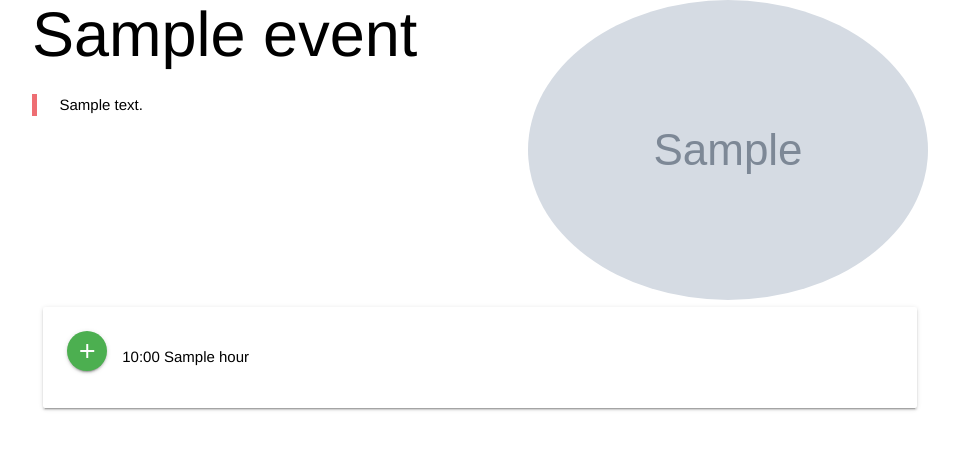
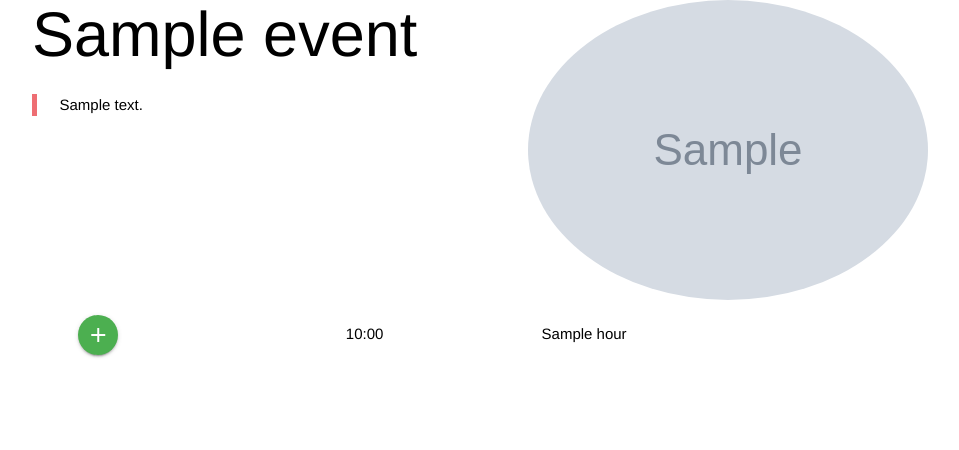
Before and after one commit to Michcioperz/plansza, a Django app: template plansza/templates/plansza/event_details.html in a window 1280 px wide. Shown: the part 96-546 px from the top of the page, without its empty margins (160-1119 px from the left). Run offline with Django 3.2, Linux system fonts and the light colour scheme; the template is opened without the code that fills it: most values are stand-ins (such as "Sample title", 1, 10 or a date in 2020); grey boxes marked "Sample" are stand-in pictures; data that the repository does not hold is empty; some libraries are stand-ins or nearby versions.

Commit message:
in worst case I'll just roll back

```diff
--- a/plansza/templates/plansza/event_details.html
+++ b/plansza/templates/plansza/event_details.html
@@ -7,32 +7,38 @@
     <h1>{{ event.name }}</h1>
     <blockquote>{{ event.description }}</blockquote>
   </div>
-  <div class="container row">
-    {% for hour in event.serious_hours %}
-      <div class="col s12">
-        <div class="card-panel">
-          <div class="friends right">
-            {% for friend in request.user|s_friends_in:hour %}
+  <div class="container">
+    <table>
+      {% for hour in event.serious_hours %}
+        <tr>
+          <td>{% if hour.mtype == "hour" %}
+            <form method="post" action="{% url "change_status" hour.pk %}">
+            {% csrf_token %}
+          {% if request.user|belongs_to:hour.users.all %}
+            <button type="submit" name="action" class="btn-floating waves-effect magical-button red" value="delete"><i
+                class="material-icons">remove</i></button>{% else %}
+            <button type="submit" name="action" class="btn-floating waves-effect magical-button green" value="put"><i
+                class="material-icons">add</i></button>{% endif %}
+            </form>{% endif %}</td>
+          <td>{% if hour.mtype == "hour" %}{{ hour.time|date:"d.m" }}{% else %}
+            <form method="post" action="{% url "change_panel_status" hour.pk %}">
+              {% csrf_token %}
+              {% if request.user|belongs_to:hour.users.all %}
+                <button type="submit" name="action" class="btn-floating waves-effect magical-button red" value="delete">
+                  <i class="material-icons">remove</i></button>{% else %}
+                <button type="submit" name="action" class="btn-floating waves-effect magical-button green" value="put">
+                  <i class="material-icons">add</i></button>{% endif %}
+            </form>{% endif %}</td>
+          <td>{{ hour.time|time:"H:i" }}</td>
+          <td>{% firstof hour.name "" %}
+            <div class="friends">{% for friend in request.user|s_friends_in:hour %}
               <a class="tooltipped" data-position="left" data-delay="50" data-tooltip="{{ friend.get_full_name }}">
                 <img class="responsive-img circle" src="{% firstof friend.friend.image friend|placeholder_avatar %}"
-                     alt="{{ friend.get_full_name }}"/></a>{% endfor %}
-          </div>
-          <form method="post" action="
-              {% if hour.mtype == "hour" %}{% url "change_status" hour.pk %}{% else %}{% url "change_panel_status" hour.pk %}{% endif %}">
-            {% csrf_token %}
-          {% if request.user|belongs_to:hour.users.all %}
-            <button type="submit" name="action" class="btn-floating waves-effect left magical-button red"
-                    value="delete"><i
-                class="material-icons">remove</i></button>{% else %}
-            <button type="submit" name="action" class="btn-floating waves-effect left magical-button green" value="put">
-              <i
-                  class="material-icons">add</i></button>{% endif %}
-          </form>
-          <p>{% if hour.mtype == "hour" %}{{ hour.time | date:"d.m H:i" }}{% else %}{{ hour.time | time:"H:i" }}
-            {{ hour.name }}{% endif %}</p>
-        </div>
-      </div>
-    {% endfor %}
+                     alt="{{ friend.get_full_name }}"/></a>{% endfor %}</div>
+          </td>
+        </tr>
+      {% endfor %}
+    </table>
   </div>
   <script src="https://cdnjs.cloudflare.com/ajax/libs/holder/2.9.3/holder.min.js"></script>
 {% endblock body %}
```
